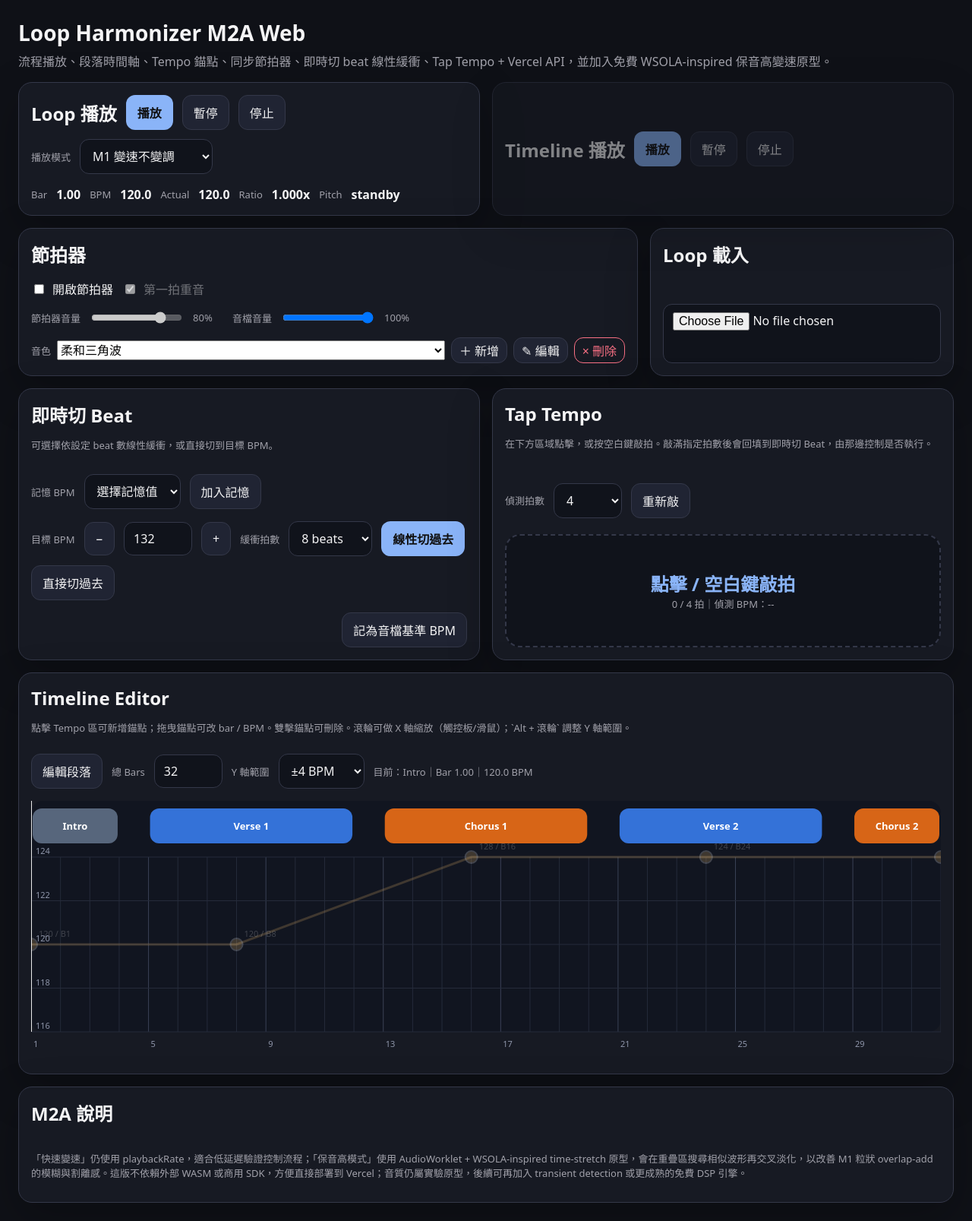
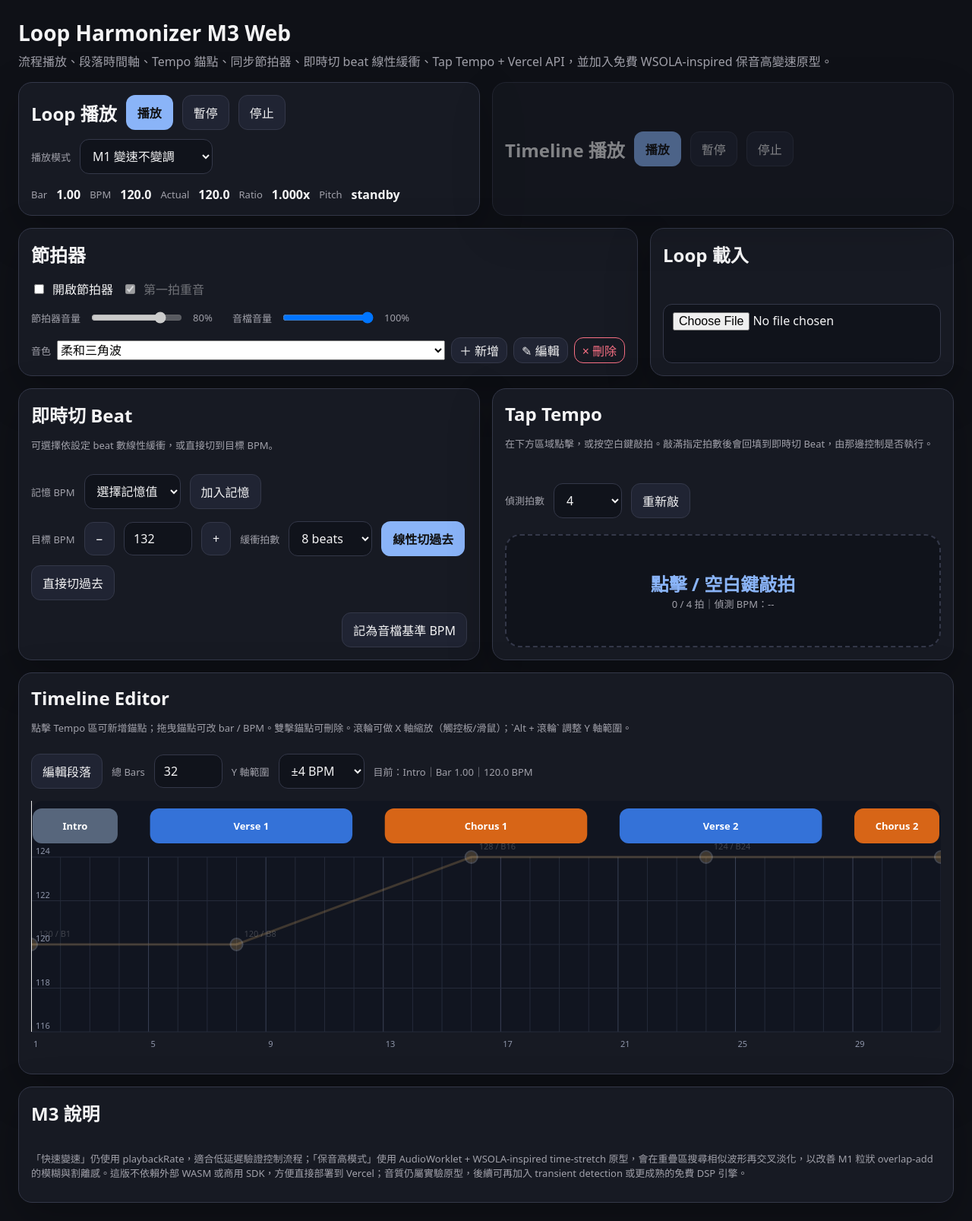
Before and after one commit to vickcn/loop-harmonizer-web, a Next.js app: page / in a window 1280 px wide. Shown: the whole page at 76% size. Built offline with nearby package versions, Linux system fonts and the light colour scheme.

Commit message:
v0.0.1.3

```diff
--- a/app/page.tsx
+++ b/app/page.tsx
@@ -130,7 +130,7 @@ export default function Page() {
     <main className="container layout">
       {/* ── Header ── */}
       <header className="col-full">
-        <h1 className="title">Loop Harmonizer M2A Web</h1>
+        <h1 className="title">Loop Harmonizer M3 Web</h1>
         <p className="subtitle">流程播放、段落時間軸、Tempo 錨點、同步節拍器、即時切 beat 線性緩衝、Tap Tempo + Vercel API，並加入免費 WSOLA-inspired 保音高變速原型。</p>
       </header>
 
@@ -246,9 +246,9 @@ export default function Page() {
         />
       </div>
 
-      {/* ── M2A 說明 ── */}
+      {/* ── M3 說明 ── */}
       <section className="card col-full">
-        <h2 style={{ marginTop: 0 }}>M2A 說明</h2>
+        <h2 style={{ marginTop: 0 }}>M3 說明</h2>
         <p className="small">
           「快速變速」仍使用 playbackRate，適合低延遲驗證控制流程；「保音高模式」使用 AudioWorklet + WSOLA-inspired time-stretch 原型，會在重疊區搜尋相似波形再交叉淡化，以改善 M1 粒狀 overlap-add 的模糊與割離感。這版不依賴外部 WASM 或商用 SDK，方便直接部署到 Vercel；音質仍屬實驗原型，後續可再加入 transient detection 或更成熟的免費 DSP 引擎。
         </p>
```
